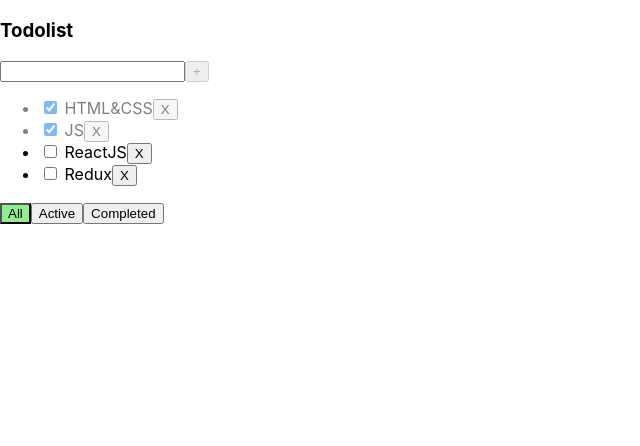
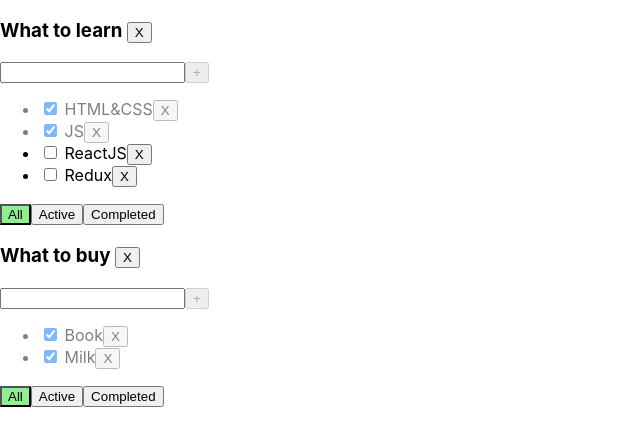
Before and after one commit to kdobrovolsky/todolistDraft, a React (Vite) app: page / in a window 1280 px wide. Shown: the top 446 px of the page, without its empty margins (0-640 px from the left). Built offline with nearby package versions, Linux system fonts and the light colour scheme.

Commit message:
full refactor Todolist and added button todolist

```diff
--- a/src/App.tsx
+++ b/src/App.tsx
@@ -1,62 +1,108 @@
-import { useState } from "react"
-import { Task, TodolistItem } from "./components/TodoListItem"
-import { v1 } from "uuid"
+import { useState } from "react";
+import { Task, TodolistItem } from "./components/TodoListItem";
+import { v1 } from "uuid";
 import "./App.css";
 
-export type TaskValues = 'all' | 'active' | 'completed'
+export type TaskValues = "all" | "active" | "completed";
+type TodolistType = {
+  id: string;
+  title: string;
+  filter: TaskValues;
+};
 
 export const App = () => {
-  let [tasks,setTasks] =useState<Task[]>([
-    { id: v1(), title: 'HTML&CSS', isDone: true },
-    { id: v1(), title: 'JS', isDone: true },
-    { id: v1(), title: 'ReactJS', isDone: false },
-    { id: v1(), title: 'Redux', isDone: false },
-  ])
-  const [filter, setFilter] = useState('all')
+
 
   //delete tasks
-  const deleteTasks = (taskId: string) => {
-    const deleteTasks = tasks.filter(t => t.id !== taskId)
-    setTasks(deleteTasks)
+  const deleteTasks = (taskId: string, todolistId: string) => {
+    let tasks = tasksObj[todolistId]
+    const filteredTasks = tasks.filter((t) => t.id !== taskId);
+    tasksObj[todolistId] = filteredTasks
+    setTasksObj({...tasksObj});
+  };
+
+  //filter tasks
+  const changeFilter = (value: TaskValues, todolistId: string) => {
+    let todolist = todolists.find((tl) => tl.id === todolistId);
+    if (todolist) {
+      todolist.filter = value;
+      setTodolists([...todolists]);
+    }
+  };
+
+  const createTasks = (taskTitle: string, todolistId: string) => {
+    const newTask = { id: v1(), title: taskTitle, isDone: false };
+    let tasks = tasksObj[todolistId]
+    const newTasks = [newTask, ...tasks];
+    tasksObj[todolistId] = newTasks
+    setTasksObj({...tasksObj});
+  };
+
+  const changeTaskStatus = (taskId: string, isDone: boolean, todolistId: string) => {
+    let tasks = tasksObj[todolistId]
+    const task = tasks.find((t) => t.id === taskId);
+    if (task) {
+      task.isDone = isDone;
+      setTasksObj({...tasksObj});
+    }
+  };
+
+  let todolistId1 = v1();
+  let todolistId2 = v1();
+
+
+
+  const [todolists, setTodolists] = useState<Array<TodolistType>>([
+    { id: todolistId1, title: "What to learn", filter: "all" },
+    { id: todolistId2, title: "What to buy", filter: "all" },
+  ]);
+
+  let removeTodolist = (todolistId: string) =>{
+    let filteredTodolist = todolists.filter(tl=> tl.id !== todolistId)
+    setTodolists(filteredTodolist)
+    delete tasksObj[todolistId]
+    setTasksObj({...tasksObj})
   }
 
-  let filteredTasks = tasks
-  if(filter === 'active'){
-    filteredTasks = tasks.filter(t=> !t.isDone )
-  }else if(filter === 'completed'){
-    filteredTasks = tasks.filter(t=> t.isDone )
-  }
- //filter tasks
-  const changeFilter = (filter: TaskValues) => {
-    setFilter(filter)
-  }
+  let [tasksObj, setTasksObj] = useState({
+   [todolistId1]: [
+      { id: v1(), title: "HTML&CSS", isDone: true },
+      { id: v1(), title: "JS", isDone: true },
+      { id: v1(), title: "ReactJS", isDone: false },
+      { id: v1(), title: "Redux", isDone: false },
+    ],
+    [todolistId2]: [
+      { id: v1(), title: "Book", isDone: true },
+      { id: v1(), title: "Milk", isDone: true },
+    ],
+  });
 
-
-  const createTasks = (taskTitle: string) => {
-    const newTask =  { id: v1(), title: taskTitle, isDone: true }
-    const newTasks = [newTask,...tasks ]
-    setTasks(newTasks)
-  }
-
-  const changeTaskStatus = (taskId: string, isDone: boolean) => {
-    const task = tasks.find(t=> t.id === taskId)
-    if(task){
-      task.isDone = isDone
-      setTasks([...tasks])
-    }
-  }
-
-
-  return(
-<TodolistItem
-title="Todolist"
-tasks={filteredTasks}
-filter={filter}
-deleteTasks={deleteTasks}
-changeFilter ={changeFilter}
-createTasks = {createTasks}
-changeTaskStatus ={changeTaskStatus}
-/>
-
-  )
-}
+  return (
+    <div>
+      {todolists.map((tl) => {
+        //todolist.map нужен для отрисовки нескольких тудулистов
+        //Фильтрацию правильно сделать внутри мапа, снаружи нет смысла делать фильтр. т.к работа с каждым тудулистом происходит внутри мапа
+        let filteredTasks = tasksObj[tl.id];
+        if (tl.filter === "active") {
+          filteredTasks = filteredTasks.filter((t) => !t.isDone);
+        } else if (tl.filter === "completed") {
+          filteredTasks = filteredTasks.filter((t) => t.isDone);
+        }
+        return (
+          <TodolistItem
+            key={tl.id}
+            id={tl.id}
+            title={tl.title}
+            tasks={filteredTasks}
+            filter={tl.filter}
+            deleteTasks={deleteTasks}
+            changeFilter={changeFilter}
+            createTasks={createTasks}
+            changeTaskStatus={changeTaskStatus}
+            removeTodoList = {removeTodolist}
+          />
+        );
+      })}
+    </div>
+  );
+};
--- a/src/components/TodoListItem.tsx
+++ b/src/components/TodoListItem.tsx
@@ -13,13 +13,15 @@
   title: string
   tasks: Task[]
   filter: string
-  deleteTasks: (taskId: string)=>void
-  changeFilter: (filter: TaskValues) => void
-  createTasks: (taskTitle:string) => void
-  changeTaskStatus: (taskId: string, isDone: boolean) => void
+  id: string
+  deleteTasks: (taskId: string, todolistId: string)=>void
+  changeFilter: (filter: TaskValues,todolistId: string) => void
+  createTasks: (taskTitle:string,todolistId: string) => void
+  changeTaskStatus: (taskId: string, isDone: boolean,todolistId: string) => void
+  removeTodoList: (todolistId: string) => void
 }
 
-export const TodolistItem = ({title,tasks,filter,deleteTasks,changeFilter,createTasks,changeTaskStatus}:TodolistProps) => {
+export const TodolistItem = ({title,tasks,filter,id,deleteTasks,changeFilter,createTasks,changeTaskStatus,removeTodoList}:TodolistProps) => {
 
   const [taskTitle, setTaskTitle] = useState('')
   const [error, setError] = useState<string|null>(null)
@@ -31,7 +33,7 @@
 
   const onClickButtonHandler =() => {
     if(taskTitle !== ''){
-   createTasks(taskTitle.trim())
+   createTasks(taskTitle.trim(), id)
    setTaskTitle('')
   }else{
     setError('Title is required')
@@ -44,9 +46,14 @@
             }
   }
 
+  const removeTodolist = () => {
+    removeTodoList(id)
+  }
+
+
   return (
       <div>
-        <h3>{title}</h3>
+        <h3>{title} <Button title={"X"} onClick={removeTodolist} /></h3>
         <div>
           <input className={error ? 'error': ''}
           value={taskTitle}
@@ -63,22 +70,22 @@
           {tasks.map(task => {
              const onChangeCheckedHandler = (e:ChangeEvent<HTMLInputElement>) => {
              const newStatusValue = e.currentTarget.checked
-            changeTaskStatus(task.id, newStatusValue)
+            changeTaskStatus(task.id, newStatusValue,id)
              }
           return(
 
           <li key={task.id} className={task.isDone? 'is-done': ''}>
             <input type="checkbox" checked={task.isDone} onChange={onChangeCheckedHandler}/> <span>{task.title}</span>
-            <Button title="X" onClick={()=>deleteTasks(task.id)}/>
+            <Button title="X" onClick={()=>deleteTasks(task.id,id)}/>
           </li>
           )
           })}
         </ul>
          )}
         <div>
-        <Button className={filter === 'all'?'active-filter':''} title="All" onClick={()=>changeFilter('all')}/>
-        <Button className={filter === 'active'?'active-filter':''} title="Active" onClick={()=>changeFilter('active')}/>
-        <Button className={filter === 'completed'?'active-filter':''} title="Completed" onClick={()=>changeFilter('completed')}/>
+        <Button className={filter === 'all'?'active-filter':''} title="All" onClick={()=>changeFilter('all',id)}/>
+        <Button className={filter === 'active'?'active-filter':''} title="Active" onClick={()=>changeFilter('active',id)}/>
+        <Button className={filter === 'completed'?'active-filter':''} title="Completed" onClick={()=>changeFilter('completed',id)}/>
         </div>
       </div>
   )
```
